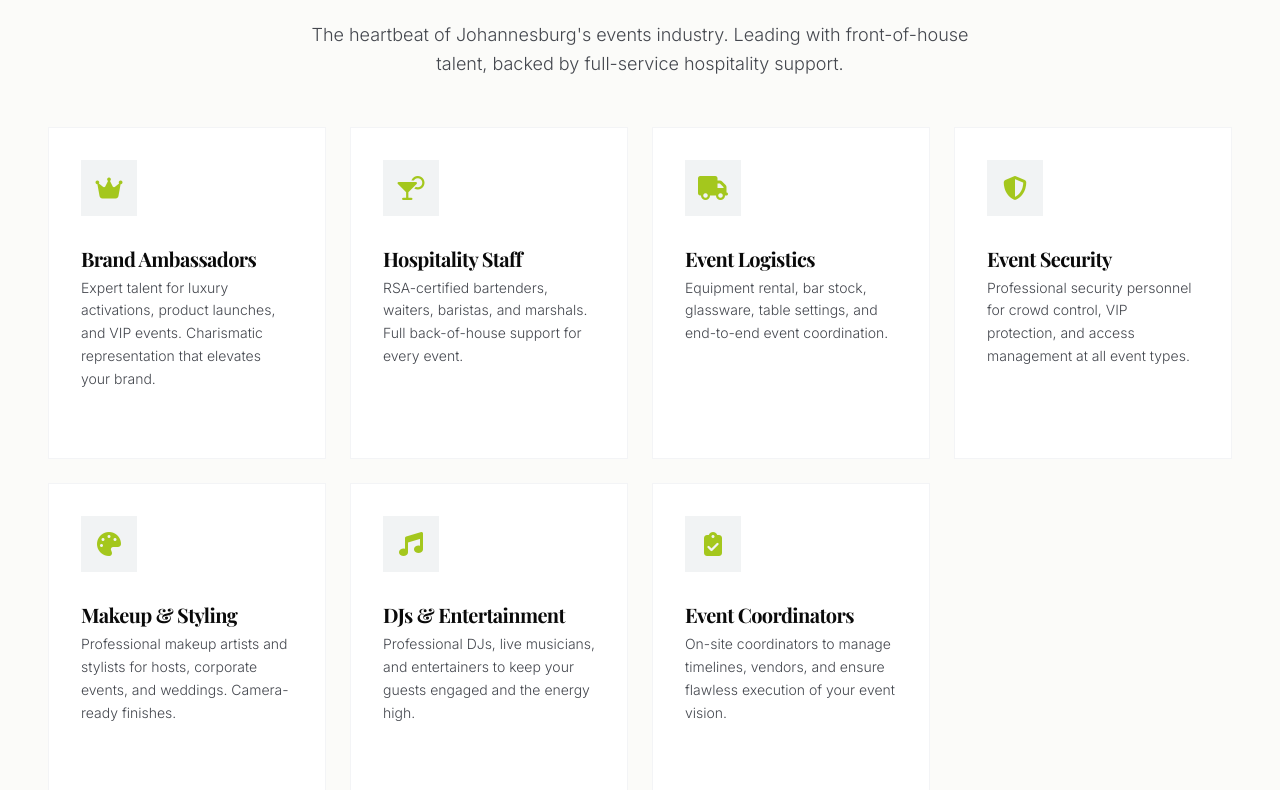
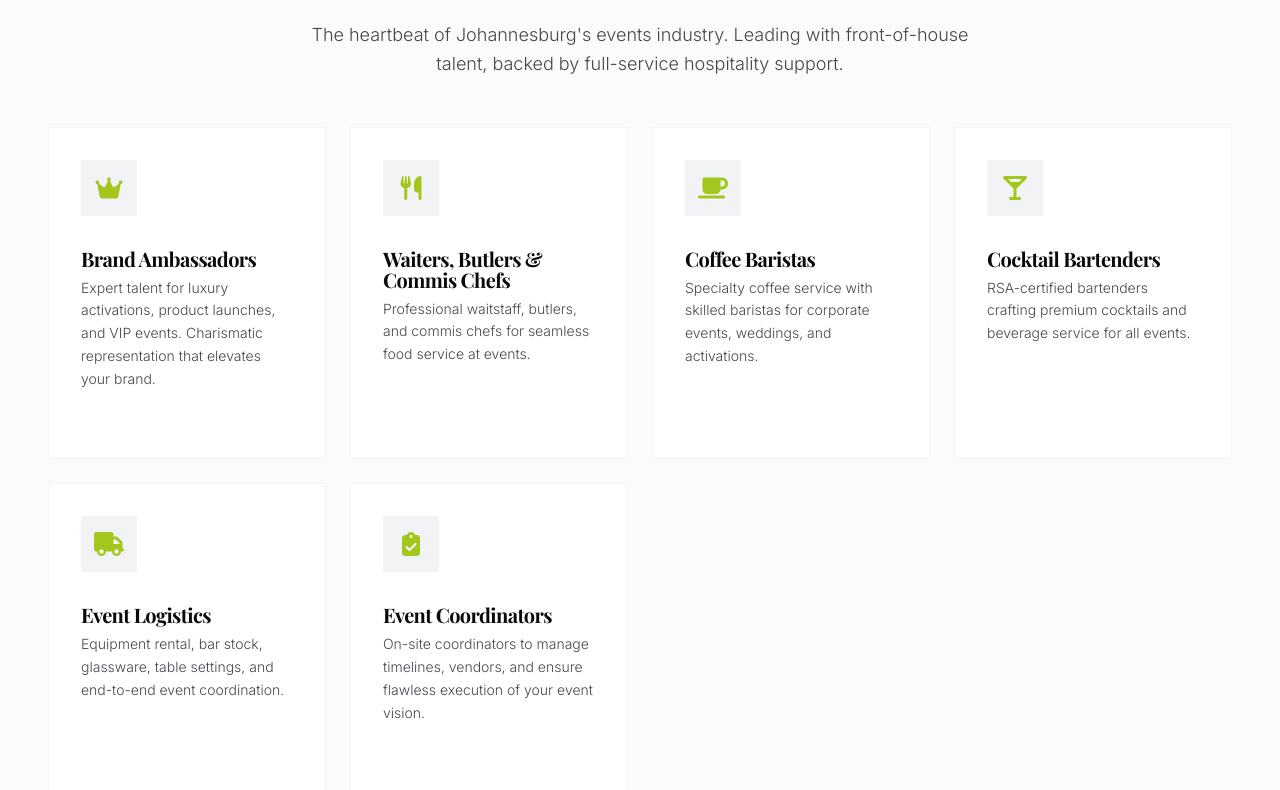
Before and after one commit to YassinAliYassin/fresh-people-co-za, a React (Vite) app: page / in a window 1280 px wide. Shown: the part 1170-1960 px from the top of the page. Built offline with nearby package versions, Linux system fonts and the light colour scheme; a web font is replaced by a local one.

Commit message:
Restructure services: Remove DJs, Makeup, Security. Add Coffee Baristas, Cocktail Bartenders. Update Hospitality to Waiters/Butlers/Commis Chefs

```diff
--- a/src/pages/Home.jsx
+++ b/src/pages/Home.jsx
@@ -8,11 +8,10 @@ import FAQ from '../components/FAQ';
 export default function Home() {
   const talentCategories = [
     { name: 'Brand Ambassadors', icon: 'fas fa-crown', desc: 'Expert talent for luxury activations, product launches, and VIP events. Charismatic representation that elevates your brand.' },
-    { name: 'Hospitality Staff', icon: 'fas fa-cocktail', desc: 'RSA-certified bartenders, waiters, baristas, and marshals. Full back-of-house support for every event.' },
+    { name: 'Waiters, Butlers & Commis Chefs', icon: 'fas fa-utensils', desc: 'Professional waitstaff, butlers, and commis chefs for seamless food service at events.' },
+    { name: 'Coffee Baristas', icon: 'fas fa-coffee', desc: 'Specialty coffee service with skilled baristas for corporate events, weddings, and activations.' },
+    { name: 'Cocktail Bartenders', icon: 'fas fa-glass-martini-alt', desc: 'RSA-certified bartenders crafting premium cocktails and beverage service for all events.' },
     { name: 'Event Logistics', icon: 'fas fa-truck', desc: 'Equipment rental, bar stock, glassware, table settings, and end-to-end event coordination.' },
-    { name: 'Event Security', icon: 'fas fa-shield-alt', desc: 'Professional security personnel for crowd control, VIP protection, and access management at all event types.' },
-    { name: 'Makeup & Styling', icon: 'fas fa-palette', desc: 'Professional makeup artists and stylists for hosts, corporate events, and weddings. Camera-ready finishes.' },
-    { name: 'DJs & Entertainment', icon: 'fas fa-music', desc: 'Professional DJs, live musicians, and entertainers to keep your guests engaged and the energy high.' },
     { name: 'Event Coordinators', icon: 'fas fa-clipboard-check', desc: 'On-site coordinators to manage timelines, vendors, and ensure flawless execution of your event vision.' }
   ];
 
--- a/src/pages/ServiceDetail.jsx
+++ b/src/pages/ServiceDetail.jsx
@@ -20,84 +20,52 @@ const services = {
     gallery: ['/images/page-image-new1.jpg', '/images/extra1.jpg', '/images/extra2.jpg']
   },
   'hospitality-staff': {
-    title: 'Hospitality Staff',
-    icon: 'fas fa-cocktail',
-    tagline: 'RSA-Certified Professionals',
-    description: 'Full back-of-house support with RSA-certified bartenders, professional waiters, skilled baristas, and event marshals for seamless event execution.',
+    title: 'Waiters, Butlers & Commis Chefs',
+    icon: 'fas fa-utensils',
+    tagline: 'Professional Food Service',
+    description: 'Professional waitstaff, butlers, and commis chefs for seamless food service at weddings, corporate events, and private functions.',
+    features: [
+      'Professional waitstaff',
+      'Experienced butlers',
+      'Commis chefs & kitchen support',
+      'Uniformed & trained staff',
+      'Multi-course service',
+      ' dietary accommodation'
+    ],
+    ideal: 'Essential for weddings, corporate dinners, private functions, and any event requiring professional food service.',
+    gallery: ['/images/extra1.jpg', '/images/extra2.jpg', '/images/extra3.jpg']
+  },
+  'coffee-baristas': {
+    title: 'Coffee Baristas',
+    icon: 'fas fa-coffee',
+    tagline: 'Specialty Coffee Service',
+    description: 'Professional baristas serving specialty coffee and beverages for corporate events, weddings, and brand activations.',
+    features: [
+      'Specialty coffee service',
+      'Espresso & cappuccino',
+      'Mobile coffee stations',
+      'Corporate event specialists',
+      'Wedding coffee bars',
+      'Custom menu options'
+    ],
+    ideal: 'Perfect for corporate events, weddings, brand activations, and any event requiring premium coffee service.',
+    gallery: ['/images/extra3.jpg', '/images/extra4.jpg', '/images/page-image-new1.jpg']
+  },
+  'cocktail-bartenders': {
+    title: 'Cocktail Bartenders',
+    icon: 'fas fa-glass-martini-alt',
+    tagline: 'Premium Beverage Service',
+    description: 'RSA-certified bartenders crafting premium cocktails and beverage service for corporate events, weddings, and private functions.',
     features: [
       'RSA-certified bartenders',
-      'Professional waitstaff',
-      'Skilled baristas',
-      'Event marshals & security',
-      'Commis chefs & kitchen support',
-      'Uniformed & trained staff'
+      'Craft cocktail menus',
+      'Premium beverage service',
+      'Mobile bar setups',
+      'Corporate event specialists',
+      'Custom drink creation'
     ],
-    ideal: 'Essential for weddings, corporate events, festivals, and any event requiring food & beverage service.',
-    gallery: ['/images/extra1.jpg', '/images/extra2.jpg', '/images/extra3.jpg']
-  },
-  'event-logistics': {
-    title: 'Event Logistics',
-    icon: 'fas fa-truck',
-    tagline: 'End-to-End Coordination',
-    description: 'Complete event logistics including equipment rental, bar stock, glassware, table settings, and comprehensive event coordination from start to finish.',
-    features: [
-      'Equipment rental & setup',
-      'Bar stock & glassware',
-      'Table settings & décor',
-      'Venue layout planning',
-      'Setup & breakdown crews',
-      'Timeline management'
-    ],
-    ideal: 'Perfect for large events, corporate functions, and any occasion requiring comprehensive logistical support.',
-    gallery: ['/images/extra2.jpg', '/images/extra3.jpg', '/images/extra4.jpg']
-  },
-  'event-security': {
-    title: 'Event Security',
-    icon: 'fas fa-shield-alt',
-    tagline: 'Professional Protection Services',
-    description: 'Professional security personnel for crowd control, VIP protection, and access management. Ensure your event runs safely with our vetted security team.',
-    features: [
-      'Crowd control management',
-      'VIP protection services',
-      'Access point management',
-      'Event marshals',
-      'First aid trained staff',
-      'PSIRA registered personnel'
-    ],
-    ideal: 'Critical for large gatherings, VIP events, corporate functions, and any event requiring professional security.',
-    gallery: ['/images/extra3.jpg', '/images/extra4.jpg', '/images/page-image-new1.jpg']
-  },
-  'makeup-styling': {
-    title: 'Makeup & Styling',
-    icon: 'fas fa-palette',
-    tagline: 'Camera-Ready Finishes',
-    description: 'Professional makeup artists and stylists for hosts, corporate events, and weddings. Ensure your team looks flawless with camera-ready finishes.',
-    features: [
-      'Professional makeup artistry',
-      'Hair styling services',
-      'Male grooming & beard styling',
-      'Wedding & bridal packages',
-      'Corporate headshot ready',
-      'On-site touch-up services'
-    ],
-    ideal: 'Essential for fashion shows, photo shoots, weddings, corporate events, and any camera-facing occasion.',
+    ideal: 'Essential for corporate events, weddings, festivals, and any event requiring professional bar service.',
     gallery: ['/images/extra4.jpg', '/images/page-image-new2.jpg', '/images/extra1.jpg']
-  },
-  'djs-entertainment': {
-    title: 'DJs & Entertainment',
-    icon: 'fas fa-music',
-    tagline: 'Elevate the Energy',
-    description: 'Professional DJs, live musicians, and entertainers to keep your guests engaged and the energy high throughout your event.',
-    features: [
-      'Professional DJ services',
-      'Live musicians & bands',
-      'Event entertainers',
-      'Sound & lighting setup',
-      'MC & hosting services',
-      'Custom playlist curation'
-    ],
-    ideal: 'Perfect for corporate parties, weddings, festivals, product launches, and any event needing entertainment.',
-    gallery: ['/images/extra1.jpg', '/images/extra2.jpg', '/images/extra3.jpg']
   },
   'event-coordinators': {
     title: 'Event Coordinators',
```
